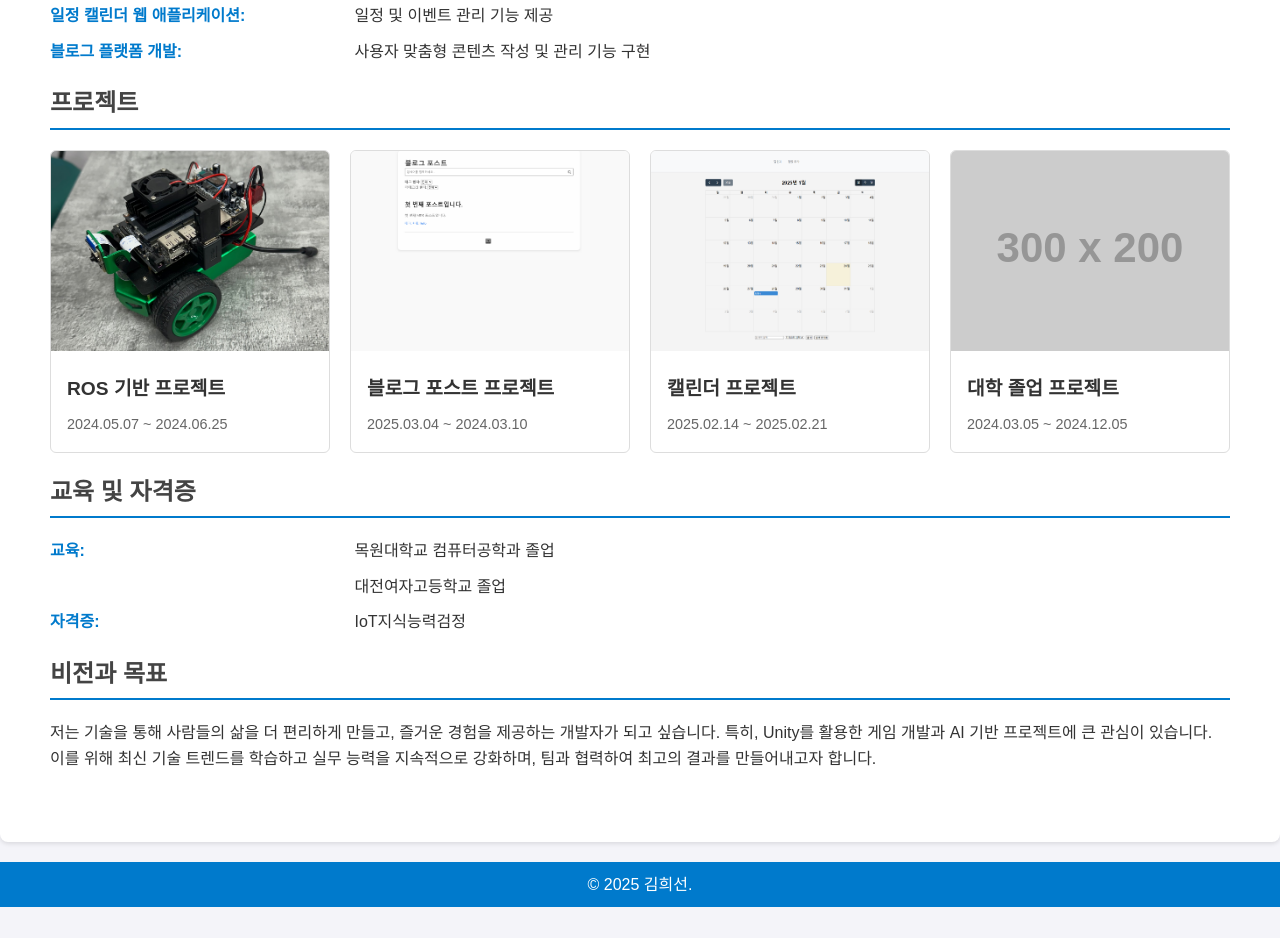
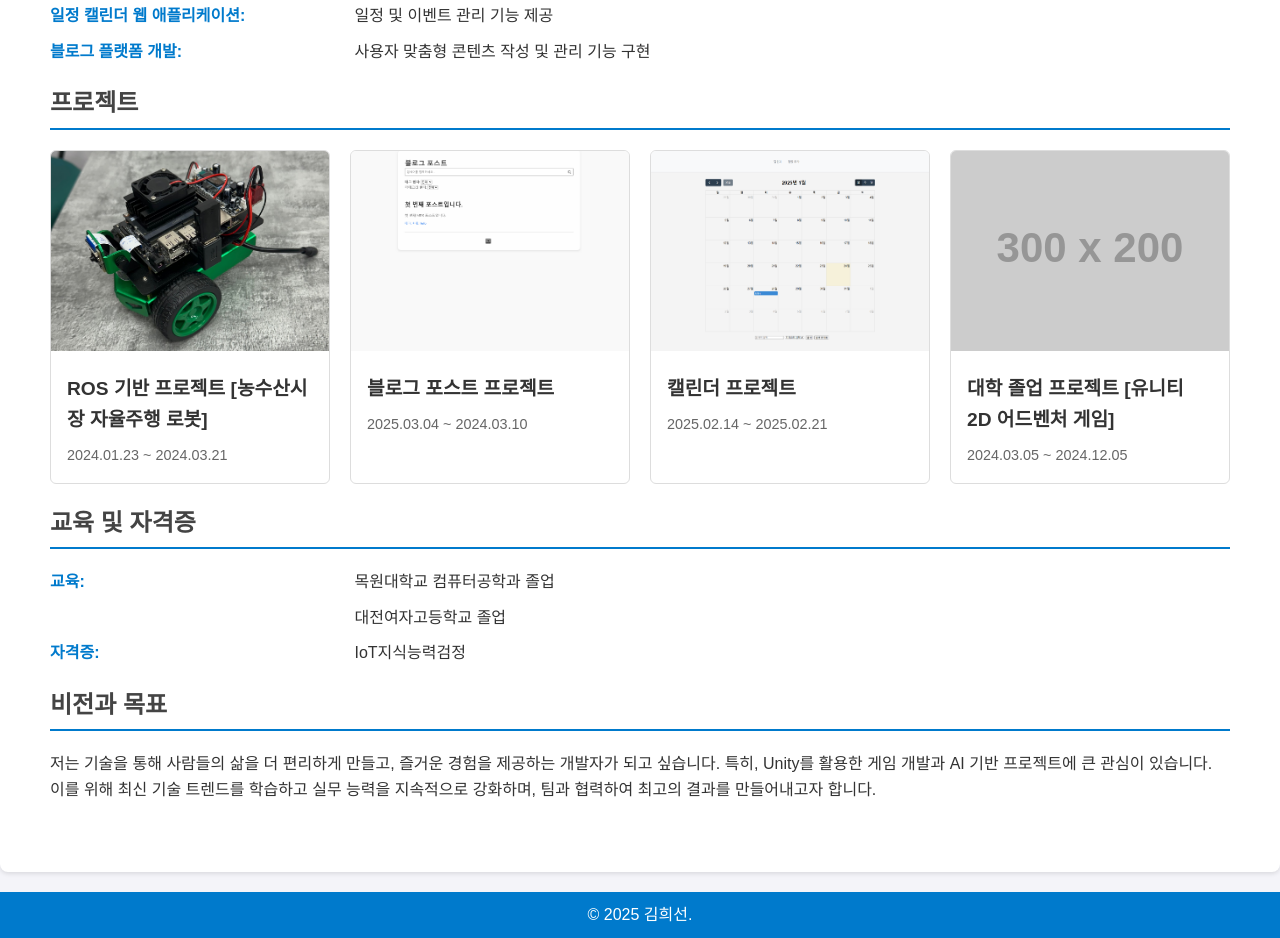
Before and after one commit to khs1209/my-portfolio, a plain HTML site: page index.html in a window 1280 px wide. Shown: the part 986-1924 px from the top of the page. Before the commit the page ends 1893 px from the top, so only its background shows below. Drawn offline with Linux system fonts and the light colour scheme; placeholder pictures from the web are drawn by us.

Commit message:
일부 수정

```diff
--- a/index.html
+++ b/index.html
@@ -64,19 +64,19 @@
             <div class="projects-container">
                 <!-- 첫 번째 프로젝트 카드 -->
                 <div class="project-card">
-                    <a href="project-detail1.html" class="project-link">
+                    <a href="project-detail04.html" class="project-link">
                         <!-- 임시 이미지 주소(placeholder) 사용 -->
                         <img src="./image/1-1.jpg" alt="프로젝트 1 이미지">
                         <div class="project-info">
-                            <h3>ROS 기반 프로젝트</h3>
-                            <p>2024.05.07 ~ 2024.06.25</p>
+                            <h3>ROS 기반 프로젝트 [농수산시장 자율주행 로봇]</h3>
+                            <p>2024.01.23 ~ 2024.03.21</p>
                         </div>
                     </a>
                 </div>
 
                 <!-- 두 번째 프로젝트 카드 -->
                 <div class="project-card">
-                    <a href="project-detail2.html" class="project-link">
+                    <a href="project-detail03.html" class="project-link">
                         <img src="./image/2-1.png" alt="프로젝트 2 이미지">
                         <div class="project-info">
                             <h3>블로그 포스트 프로젝트</h3>
@@ -87,7 +87,7 @@
 
                 <!-- 세 번째 프로젝트 카드 -->
                 <div class="project-card">
-                    <a href="project-detail3.html" class="project-link">
+                    <a href="project-detail02.html" class="project-link">
                         <img src="./image/3.png" alt="프로젝트 3 이미지">
                         <div class="project-info">
                             <h3>캘린더 프로젝트</h3>
@@ -98,10 +98,10 @@
 
                 <!-- 네 번째 프로젝트 카드 -->
                 <div class="project-card">
-                    <a href="project-detail4.html" class="project-link">
+                    <a href="project-detail01.html" class="project-link">
                         <img src="https://via.placeholder.com/300x200?text=Project+4" alt="프로젝트 4 이미지">
                         <div class="project-info">
-                            <h3>대학 졸업 프로젝트</h3>
+                            <h3>대학 졸업 프로젝트 [유니티 2D 어드벤처 게임]</h3>
                             <p>2024.03.05 ~ 2024.12.05</p>
                         </div>
                     </a>
```
Also changed, not shown: project-detail01.html (renamed from project-detail4.html), project-detail02.html (renamed from project-detail3.html), project-detail03.html (renamed from project-detail2.html), project-detail04.html (renamed from project-detail1.html).
